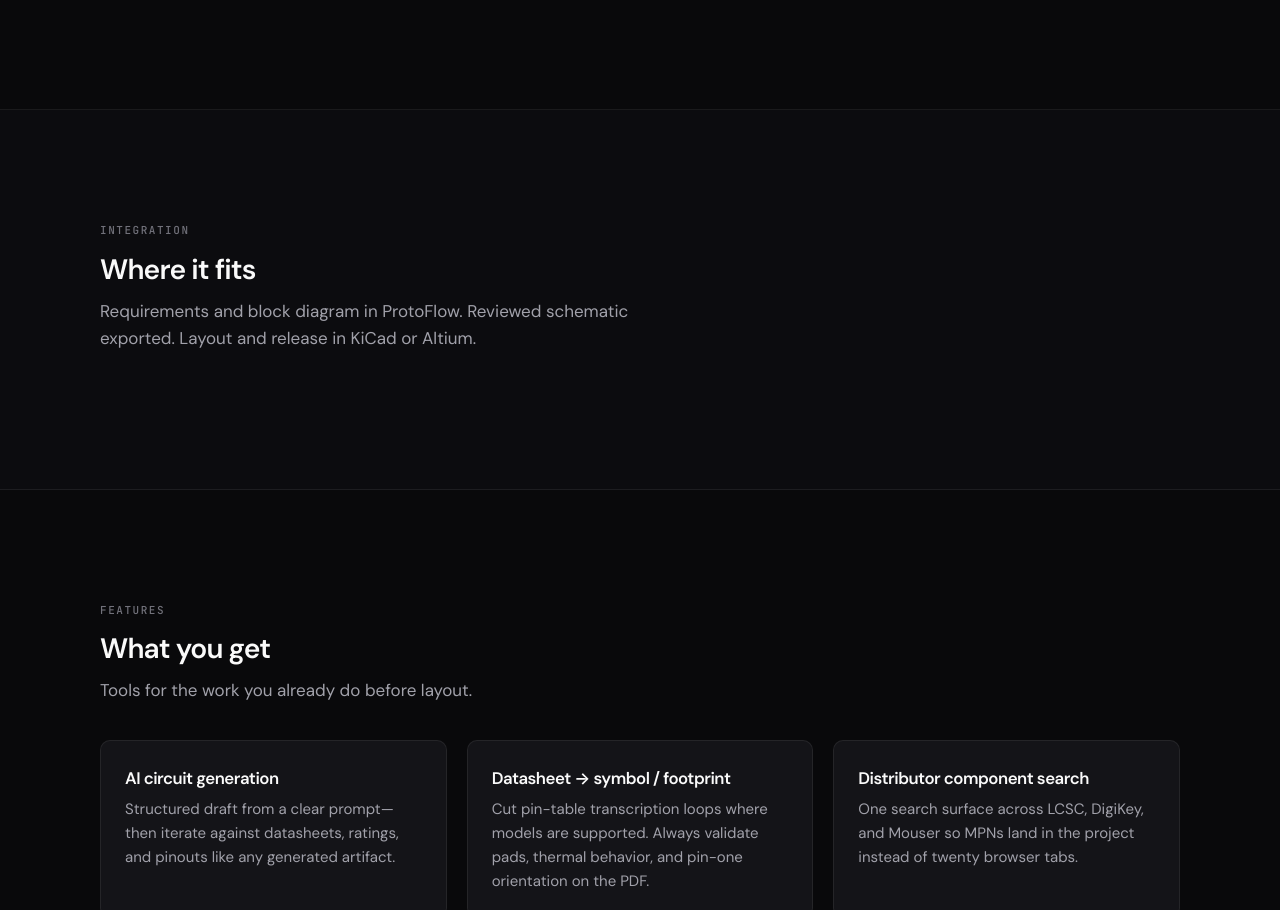
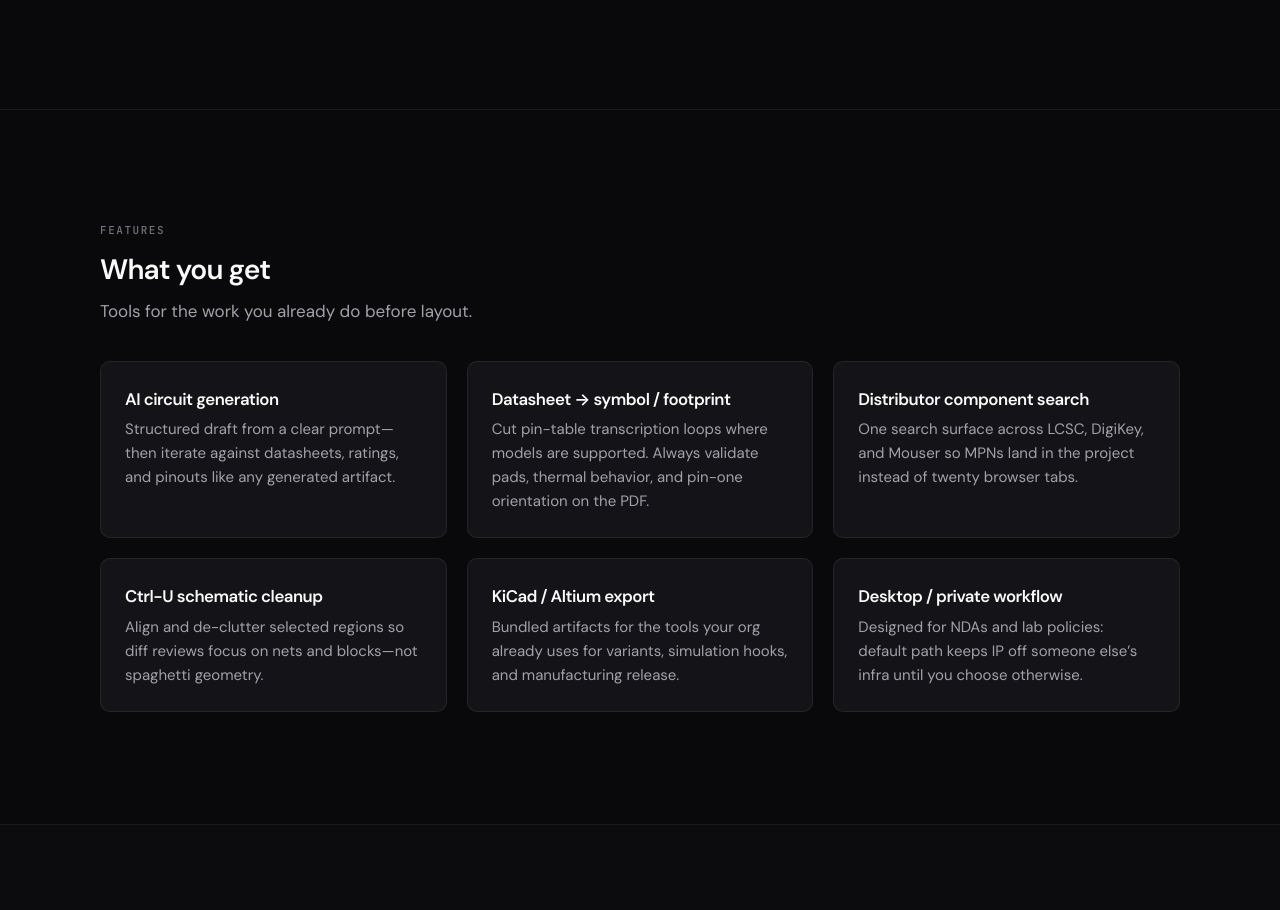
Before and after one commit to antarasave/Protoflow, a website: page index.html in a window 1280 px wide. Shown: the part 1658-2568 px from the top of the page. Drawn offline with Linux system fonts and the light colour scheme.

Commit message:
Remove Where it fits integration section from landing page.
Co-authored-by: Cursor <cursoragent@cursor.com>

```diff
--- a/index.html
+++ b/index.html
@@ -209,16 +209,6 @@
             <div class="workflow-actions">
               <a class="btn btn-primary" href="#download">Download</a>
             </div>
-          </div>
-        </section>
-
-    <section class="section-muted" aria-labelledby="fits-title">
-          <div class="wrap">
-            <p class="eyebrow">Integration</p>
-            <h2 id="fits-title">Where it fits</h2>
-            <p class="lede" style="max-width:48ch;">
-              Requirements and block diagram in ProtoFlow. Reviewed schematic exported. Layout and release in KiCad or Altium.
-            </p>
           </div>
         </section>
 
```
Also changed, not shown: scripts/assemble-landing.mjs (+1 -6 lines).
